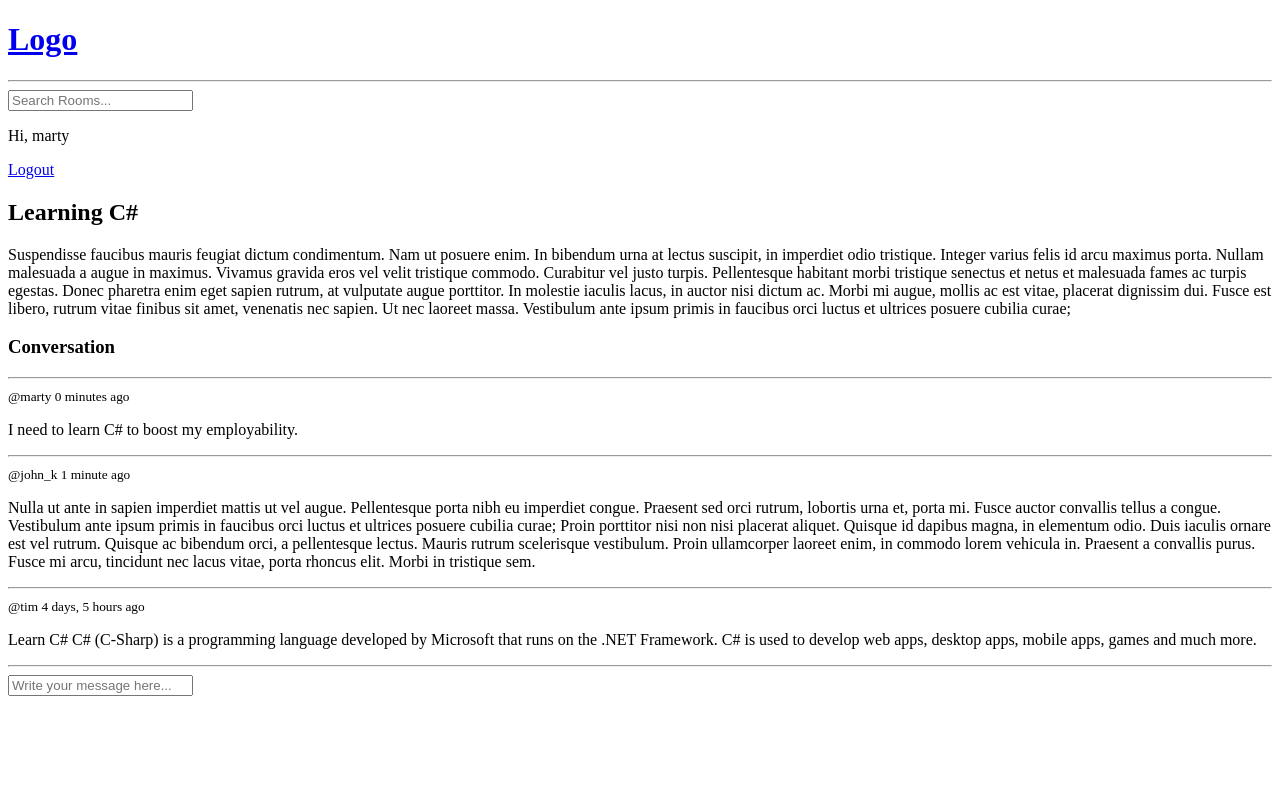
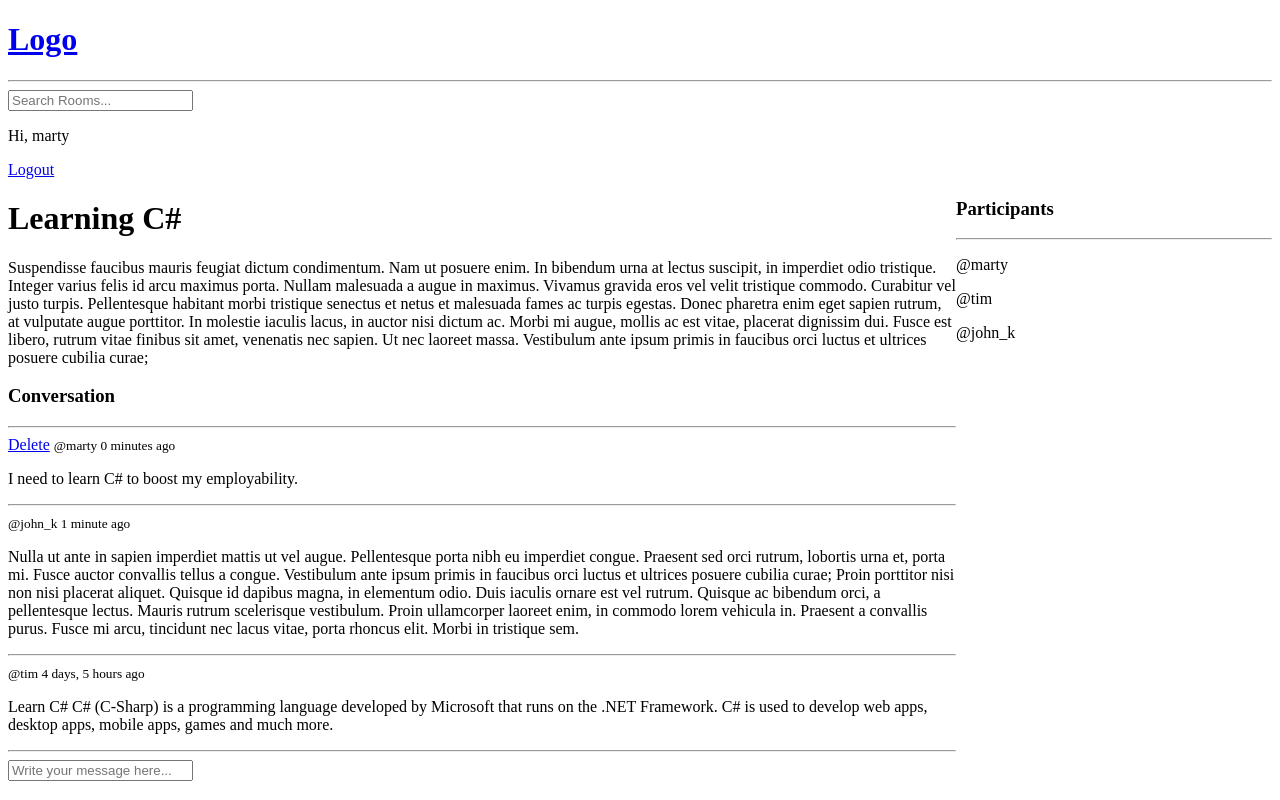
Before and after one commit to mm1544/Social-Place, a Django app: page /room/2/ in a window 1280 px wide. Run offline with Django 4.2, Linux system fonts and the light colour scheme; a user stored in the database is signed in; data comes from the database, SQL or seed files in the repository; both versions use the stored data as it was after the commit.

Commit message:
Add message delete functionality

```diff
--- a/base/models.py
+++ b/base/models.py
@@ -19,7 +19,8 @@ class Room(models.Model):
     # blank=True --> for when we run save() a Room instance, 'description' field can be empty
     # null=True --> for the database, allows empty field
     description = models.TextField(null=True, blank=True)
-    # participants =
+    # Many2Many field
+    participants = models.ManyToManyField(User, related_name='participants', blank=True)
     updated = models.DateTimeField(auto_now=True)
     # 'auto_now_add' adds time stamp only when we crete the instance
     created = models.DateTimeField(auto_now_add=True)
--- a/base/templates/base/room.html
+++ b/base/templates/base/room.html
@@ -1,7 +1,19 @@
 {% extends 'main.html' %}
 
 {% block content %}
-<h2>{{room.name}}</h2>
+
+<style>
+    .room-container{
+        display: grid;
+        grid-template-columns: 3fr 1fr;
+    }
+</style>
+
+<div class="room-container">
+
+    <div>
+
+        <h1>{{room.name}}</h1>
 
         <p>{{room.description}}</p>
 
@@ -11,6 +23,9 @@
 
             {% for message in room_messages %}
                 <div>
+                    {% if request.user == message.user %}
+                    <a href="{% url 'delete-message' message.id %}">Delete</a>
+                    {% endif %}
                     {% comment %} 'timesince' is Dj dilter {% endcomment %}
                     <small>@{{message.user}} {{message.created|timesince}} ago</small>
                     <p>{{message.body}}</p>
@@ -30,4 +45,19 @@
         </div>
         {% endif %}
 
+    </div>
+
+    <div>
+        <h3>Participants</h3>
+        <hr>
+
+        {% for user in participants %}
+        <div>
+            <p>@{{user.username}}</p>
+        </div>
+        {% endfor %}
+    </div>
+
+</div>
+
 {% endblock %}
--- a/base/urls.py
+++ b/base/urls.py
@@ -12,4 +12,5 @@ urlpatterns = [
     path('create-room/', views.createRoom, name="create-room"),
     path('update-room/<str:pk>/', views.updateRoom, name="update-room"),
     path('delete-room/<str:pk>/', views.deleteRoom, name="delete-room"),
+    path('delete-message/<str:pk>/', views.deleteMessage, name="delete-message"),
 ]
--- a/base/views.py
+++ b/base/views.py
@@ -97,8 +97,10 @@ def home(request):
 
 def room(request, pk):
     room = Room.objects.get(id=pk)
-    # (!!) It is a special Dj way to get a Set of all the Messages of this Room (!!)
+    # (!!) It is a special Dj way to get a Set of all the Messages of this Room (!!). It can be used for ManyToOne relationship
     room_messages = room.message_set.all().order_by('-created')
+    # '.all()' used on ManyToMany relationship field
+    participants = room.participants.all()
 
     if request.method == 'POST':
         message = Message.objects.create(
@@ -106,10 +108,12 @@ def room(request, pk):
             room=room,
             body=request.POST.get('body')
         )
-        # I could not do 'redirect' and the page would be anyway refreshed, but I explicitly want this Page to fully reload (!!!)
+        # Adding User to M2M 'participants' field after message is created
+        room.participants.add(request.user)
+        # It is not necessary to 'redirect' and the page would be anyway refreshed, but I explicitly want this Page to fully reload (!!!)
         return redirect('room', pk=room.id)
 
-    context = {'room': room, 'room_messages': room_messages}
+    context = {'room': room, 'room_messages': room_messages, 'participants': participants}
     return render(request, 'base/room.html', context)
 
 # Unauthorised User will be redirected to 'login' url
@@ -156,3 +160,16 @@ def deleteRoom(request, pk):
         room.delete()
         return redirect('home')
     return render(request, 'base/delete.html', {'obj': room})
+
+
+@login_required(login_url='login')
+def deleteMessage(request, pk):
+    message = Message.objects.get(id=pk)
+
+    if request.user != message.user:
+        return HttpResponse('You are not authorized')
+
+    if request.method == 'POST':
+        message.delete()
+        return redirect('home')
+    return render(request, 'base/delete.html', {'obj': message})
```
Also changed, not shown: base/migrations/0003_alter_room_options_room_participants.py (added), db.sqlite3. Lines whose indentation alone changed are shown as unchanged.
